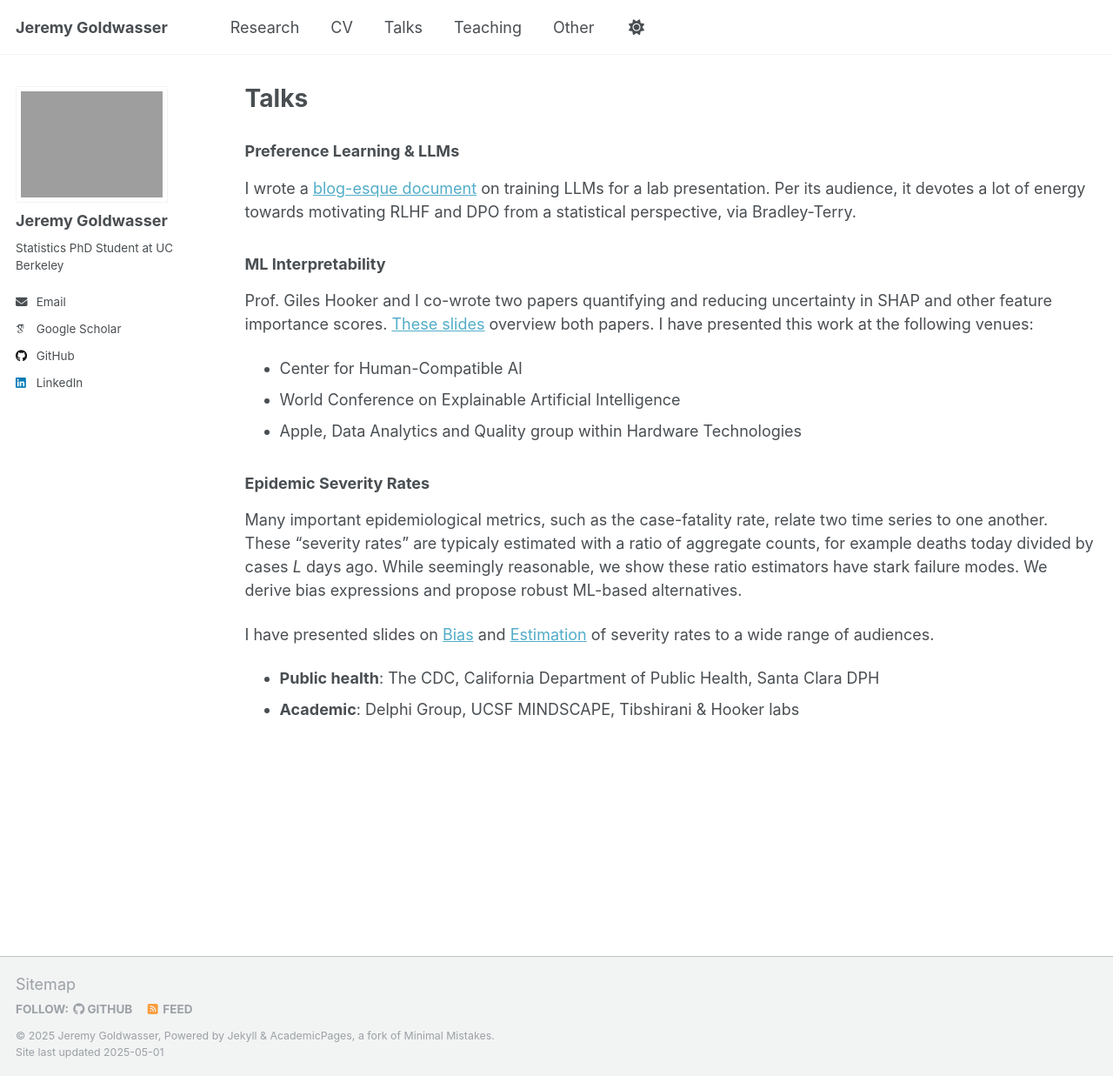
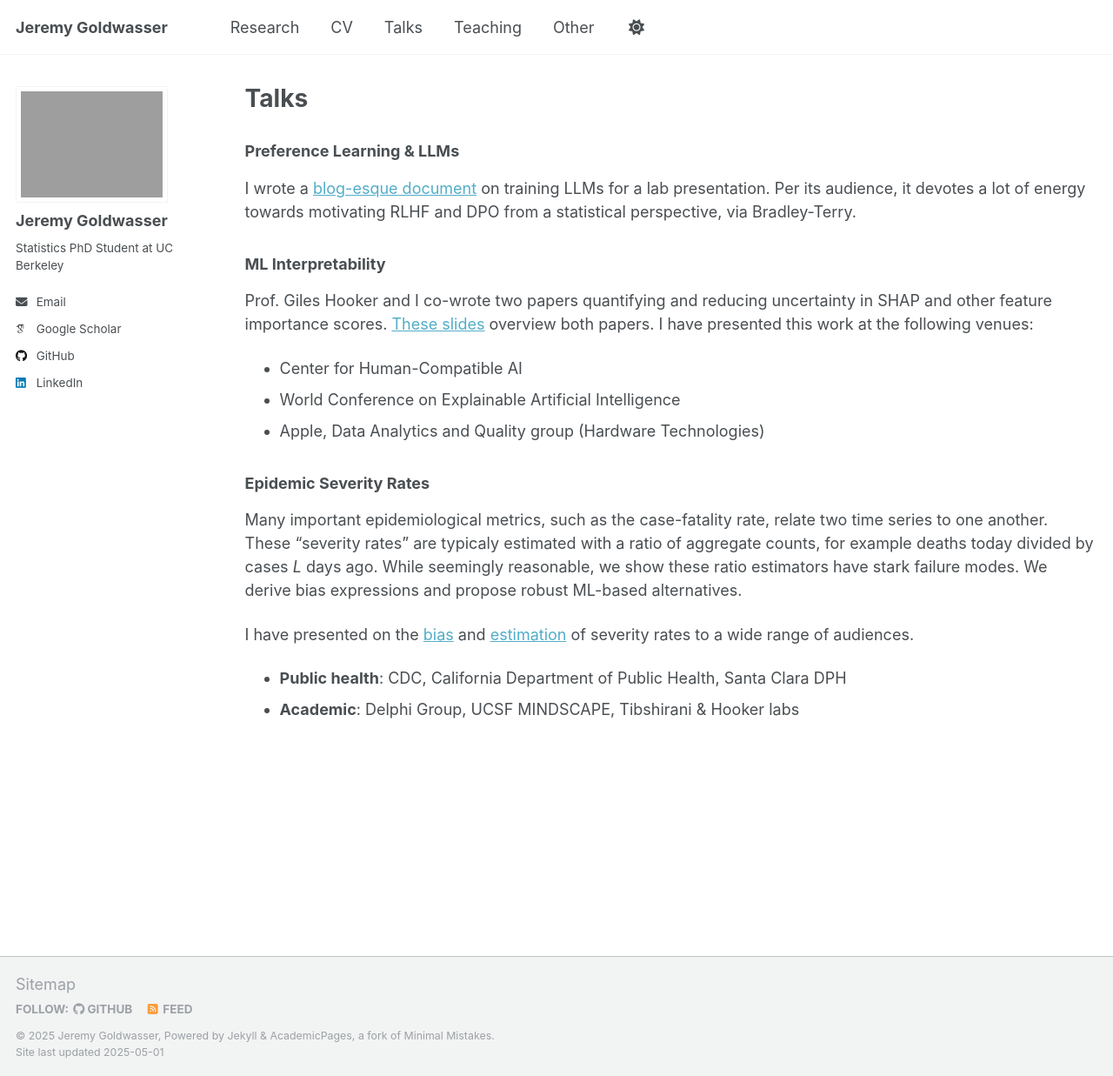
Before and after one commit to jeremy-goldwasser/jeremy-goldwasser.github.io, a Jekyll site: the page built from _pages/talks.md, in a window 1280 px wide and 1237 px high. Shown: the whole window at 87% size. Built offline with Jekyll 4.4.1, drawn with Linux system fonts in a browser that asks for light colours; some web fonts are replaced.

Commit message:
Update talks.md

```diff
--- a/_pages/talks.md
+++ b/_pages/talks.md
@@ -14,12 +14,12 @@ I wrote a [blog-esque document](/files/Tibbles_Group_Preference_Learning.pdf) on
 Prof. Giles Hooker and I co-wrote two papers quantifying and reducing uncertainty in SHAP and other feature importance scores. [These slides](/files/interpretability.pdf) overview both papers. I have presented this work at the following venues:
 - Center for Human-Compatible AI
 - World Conference on Explainable Artificial Intelligence
-- Apple, Data Analytics and Quality group within Hardware Technologies
+- Apple, Data Analytics and Quality group (Hardware Technologies)
 
 ### Epidemic Severity Rates
 
 Many important epidemiological metrics, such as the case-fatality rate, relate two time series to one another. These "severity rates" are typicaly estimated with a ratio of aggregate counts, for example deaths today divided by cases *L* days ago. While seemingly reasonable, we show these ratio estimators have stark failure modes. We derive bias expressions and propose robust ML-based alternatives.
 
-I have presented slides on [Bias](/files/Severity Bias Talk.pdf) and [Estimation](/files/Severity Estimation Talk.pdf) of severity rates to a wide range of audiences.
-- **Public health**: The CDC, California Department of Public Health, Santa Clara DPH
+I have presented on the [bias](/files/Severity Bias Talk.pdf) and [estimation](/files/Severity Estimation Talk.pdf) of severity rates to a wide range of audiences.
+- **Public health**: CDC, California Department of Public Health, Santa Clara DPH
 - **Academic**: Delphi Group, UCSF MINDSCAPE, Tibshirani & Hooker labs
```
